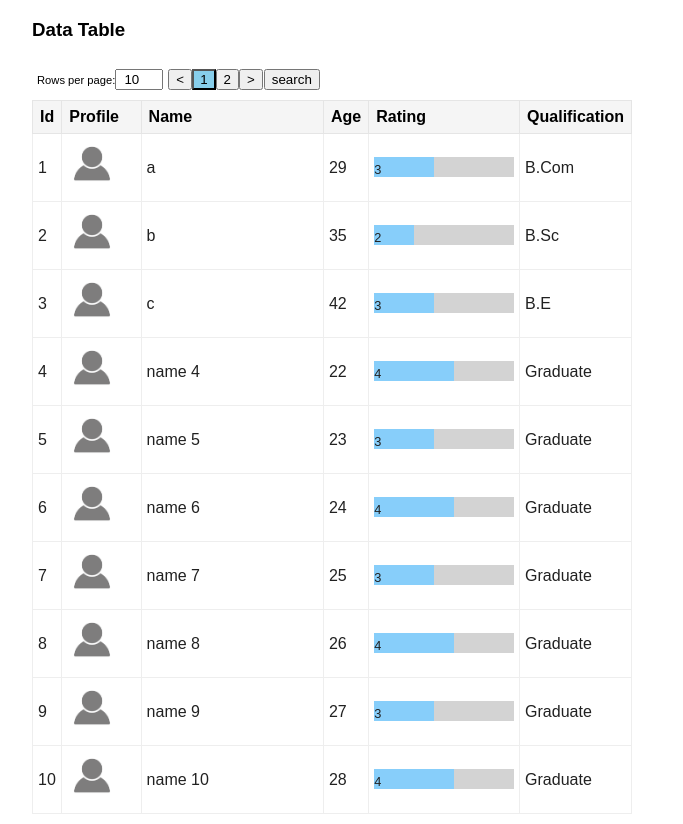
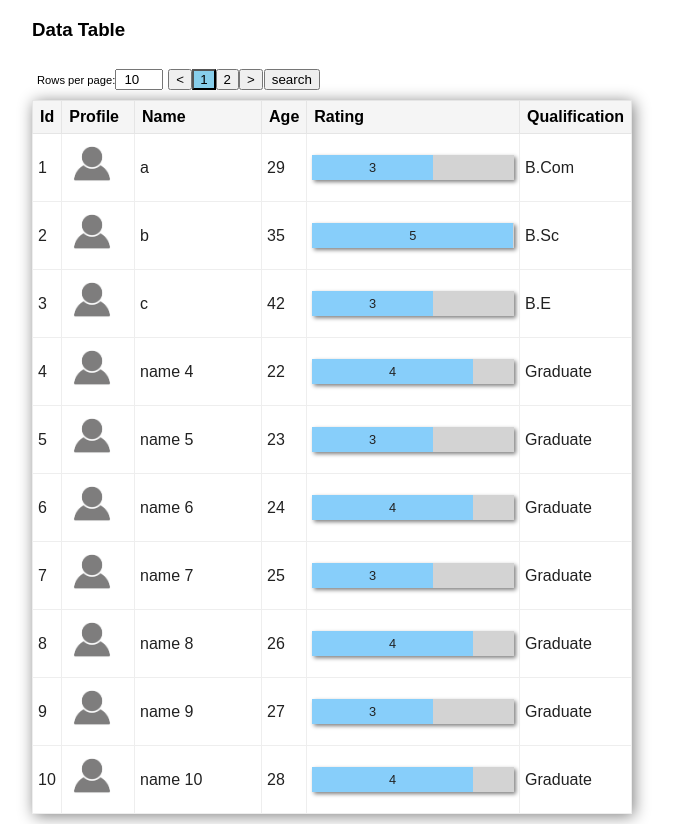
Before and after one commit to rajeshpillai/react-datatable, a React (Create React App) app: page / in a window 1280 px wide. Shown: the whole page, without its empty margins (0-683 px from the left). Built offline with nearby package versions, Linux system fonts and the light colour scheme.

Commit message:
CSS shadow

```diff
--- a/src/App.js
+++ b/src/App.js
@@ -23,8 +23,9 @@ export default class App extends React.Component {
           <div  className="rating">
             <div style={{
               backgroundColor: "lightskyblue",
-              height: "20px",
-              width: (row/5) * 100  + "px",
+              textAlign:"center",
+              height: "1.9em",
+              width: (row/5) * 201  + "px",
               margin: "3px 0 4px 0"
            }}>{row}</div>
           </div>
@@ -32,7 +33,7 @@ export default class App extends React.Component {
       ],
       data: [
           {id: 1, name:"a", age:29, qualification:"B.Com",rating:3,profile: "./img/profile.png"},
-          {id: 2, name:"b", age:35, qualification:"B.Sc",rating:2,profile:"./img/profile.png"},
+          {id: 2, name:"b", age:35, qualification:"B.Sc",rating:5,profile:"./img/profile.png"},
           {id: 3, name:"c", age:42, qualification:"B.E",rating:3,profile:"./img/profile.png"},
         ]
     }
--- a/src/components/DataTable/datatable.css
+++ b/src/components/DataTable/datatable.css
@@ -9,6 +9,7 @@
 
 .data-table {
   border-collapse: collapse;
+  box-shadow: 2px 2px 15px grey;
 }
 
 .data-table th {
@@ -41,6 +42,7 @@
 
 .rating {
   border:none;
+  box-shadow: 2px 2px 4px grey;
   background-color: lightgray;
   font-size: 0.8em;
   line-height: 2em;
```
